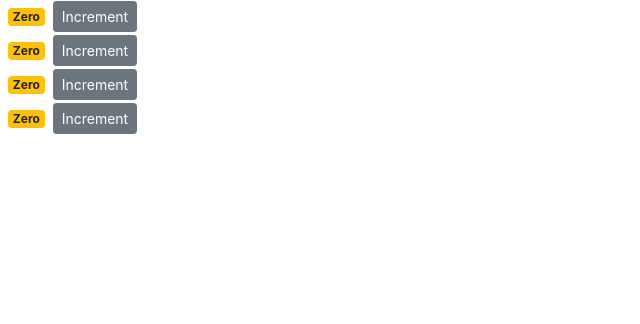
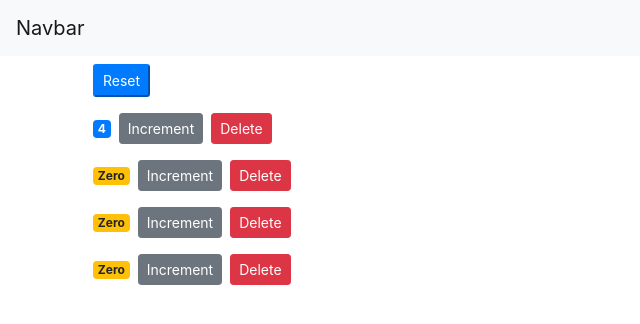
Before and after one commit to youngoose/react_counter, a React (Create React App) app: page / in a window 1280 px wide. Shown: the top 324 px of the page, without its empty margins (0-640 px from the left). Built offline with nearby package versions, Linux system fonts and the light colour scheme.

Commit message:
added navbar to app.js

```diff
--- a/src/App.js
+++ b/src/App.js
@@ -1,26 +1,17 @@
 import React, { Component } from 'react';
-import logo from './logo.svg';
+import NavBar from './components/navbar';
+import Counters from './components/counters';
 import './App.css';
 
 class App extends Component {
   render() {
     return (
-      <div className="App">
-        <header className="App-header">
-          <img src={logo} className="App-logo" alt="logo" />
-          <p>
-            Edit <code>src/App.js</code> and save to reload.
-          </p>
-          <a
-            className="App-link"
-            href="https://reactjs.org"
-            target="_blank"
-            rel="noopener noreferrer"
-          >
-            Learn React
-          </a>
-        </header>
-      </div>
+      <React.Fragment>
+        <NavBar />
+        <main className="container">
+          <Counters />
+        </main>
+      </React.Fragment>
     );
   }
 }
--- a/src/components/counter.jsx
+++ b/src/components/counter.jsx
@@ -1,49 +1,31 @@
 import React, { Component } from 'react';
 
 class Counter extends Component {
-  state = {
-    count: 0,
-    tags: ["tag1", "tag2", "tag3" ]
-  };
-
-  // constructor() {
-  //   super();
-  //   this.handleIncrement = this.handleIncrement.bind(this);
-  // }
-
-  handleIncrement = product => {
-    // ** important: fat arrow function resolves "this" keyword binding issue without super keyword
-    // now we don't need to do rebinding the event handler everytime manually
-    // plz take a note that this shortcut function would be got rid of in the future from ES6 or not
-    // then use the former apporoach like above with super
-    // amazing man..
-    // obj.method();
-    // function();
-    console.log(product)
-    this.setState({ count : this.state.count + 1 });
-  }
-
   render() {
-    const product = { id: 1 };
     return (
       <div>
         <span className={ this.getBadgeClasses() }>{ this.formatCount() }</span>
         <button
-          onClick={ () => this.handleIncrement(product)}
-          className="btn btn-secondary btn-sm">Increment</button>
+          onClick={ () => this.props.onIncrement(this.props.counter) }
+          className="btn btn-secondary btn-sm">Increment
+        </button>
+        <button
+          onClick={ () => this.props.onDelete(this.props.counter.id) }
+          className="btn btn-danger btn-sm m-2">Delete
+        </button>
       </div>
     );
   }
 
   getBadgeClasses() {
     let classes = "badge m-2 badge-";
-    classes += (this.state.count === 0) ? "warning" : "primary";
+    classes += (this.props.counter.value === 0) ? "warning" : "primary";
     return classes;
   }
 
   formatCount() {
-    const { count } = this.state;
-    return count === 0 ? 'Zero' : count;
+    const { value } = this.props.counter;
+    return value === 0 ? 'Zero' : value;
   }
 }
 
--- a/src/components/counters.jsx
+++ b/src/components/counters.jsx
@@ -4,15 +4,52 @@
 class Counters extends Component {
   state = {
     counters: [
-      { id: 1, value: 0 },
+      { id: 1, value: 4 },
       { id: 2, value: 0 },
       { id: 3, value: 0 },
       { id: 4, value: 0 }
     ]
+   };
+
+   handleIncrement = counter => {
+     const counters = [...this.state.counters];
+     const index = counters.indexOf(counter);
+     counters[index] = {...counter};
+     counters[index].value++;
+     this.setState({ counters });
    }
+
+    handleDelete = counterId => {
+      const counters = this.state.counters.filter(c => c.id !== counterId);
+      this.setState({ counters });
+    };
+
+    handleReset = () => {
+      const counters = this.state.counters.map(c => {
+        c.value = 0;
+        return c;
+      });
+      this.setState({ counters });
+    };
+
   render() {
-    return (<div>
-     { this.state.counters.map(counter => <Counter key={ counter.id }/>)}
+    return (
+    <div>
+     <button
+        onClick={ this.handleReset }
+        className="btn-primary btn-sm m-2">
+        Reset
+     </button>
+     { this.state.counters.map(counter =>
+      <Counter
+        key={ counter.id }
+        onReset={ this.handleReset }
+        onDelete={ this.handleDelete }
+        onIncrement={ this.handleIncrement }
+        counter={ counter }
+      />
+      )
+     }
     </div>);
   }
 }
--- /dev/null
+++ b/src/components/navbar.jsx
@@ -0,0 +1,13 @@
+import React, { Component } from 'react';
+
+class NavBar extends Component {
+  render() {
+    return (
+    <nav className="navbar navbar-light bg-light">
+      <a className="navbar-brand" href="#">Navbar</a>
+    </nav>
+    );
+  }
+}
+
+export default NavBar;
--- a/src/index.js
+++ b/src/index.js
@@ -1,9 +1,9 @@
 import React from 'react';
 import ReactDOM from 'react-dom';
 import './index.css';
+import App from "./App";
 import * as serviceWorker from './serviceWorker';
 import '../node_modules/bootstrap/dist/css/bootstrap.css';
-import Counters from './components/counters';
 
-ReactDOM.render(<Counters />, document.getElementById('root'));
+ReactDOM.render(<App />, document.getElementById('root'));
 serviceWorker.unregister();
```
